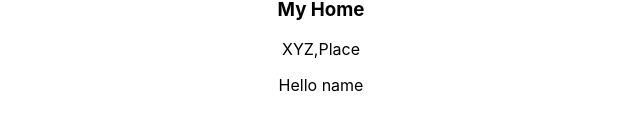
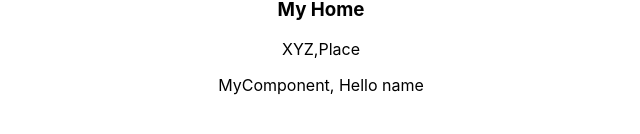
Before and after one commit to nagajayasree/2021, a React (Create React App) app: page / in a window 1280 px wide. Shown: the part 218-352 px from the top of the page, without its empty margins (319-959 px from the left). Built offline with nearby package versions, Linux system fonts and the light colour scheme.

Commit message:
added changes

```diff
--- a/src/App.tsx
+++ b/src/App.tsx
@@ -10,7 +10,7 @@ function App() {
       <Home name="XYZ" place="Place">
         My Home
       </Home>
-      <MyComponent name="name" />
+      <MyComponent name="name">MyComponent</MyComponent>
     </div>
   );
 }
--- a/src/topics/funcComps.tsx
+++ b/src/topics/funcComps.tsx
@@ -1,4 +1,4 @@
-import { FunctionComponent, ReactElement } from "react";
+import { FunctionComponent, ReactElement, PropsWithChildren } from "react";
 
 type pet = {
   name: string;
@@ -50,6 +50,15 @@ export const Home: React.FC<HomeProps> = ({ name, place, children }) => (
 );
 
 type Name = { name: string };
-export function MyComponent({ name }: Name): React.ReactElement {
-  return <p>Hello {name}</p>;
+export function MyComponent({
+  name,
+  children,
+}: //here,it is accepting children prop only in the presence of PropsWithChildren,
+//otherwise it's showing error
+PropsWithChildren<Name>): React.ReactElement {
+  return (
+    <p>
+      {children}, Hello {name}
+    </p>
+  );
 }
```
